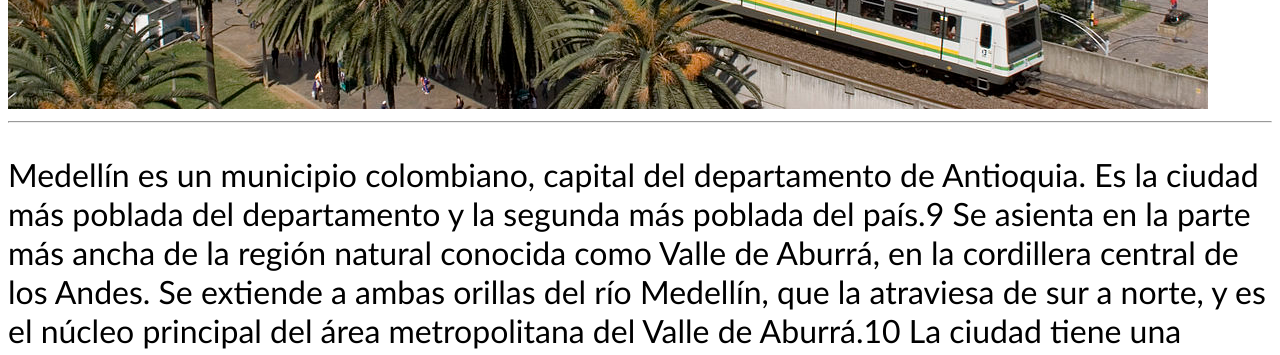
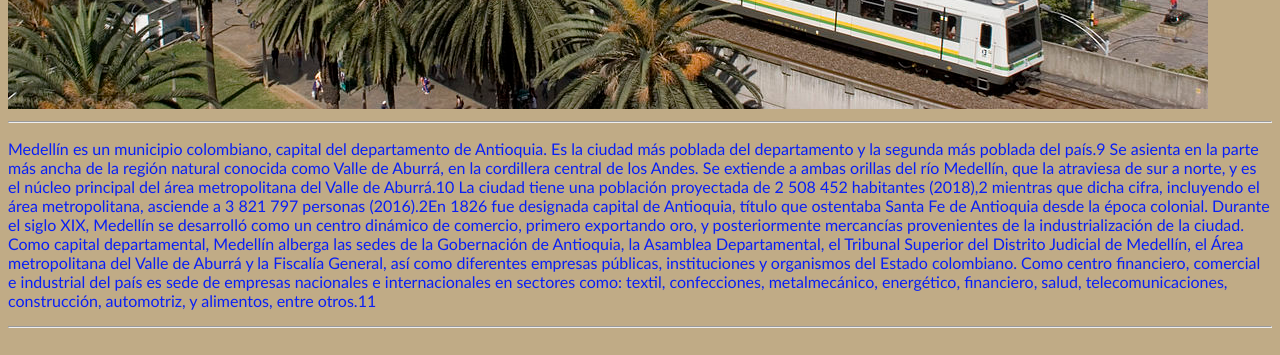
Before and after one commit to JOALAGUDELO/claseCSS, a plain HTML site: page index.html in a window 1280 px wide. Shown: the part 860-1215 px from the top of the page. Drawn offline with Linux system fonts and the light colour scheme.

Commit message:
Actualización css

```diff
--- a/estilos.css
+++ b/estilos.css
@@ -8,10 +8,15 @@ h3 {
 
 .videoyaudio {
     font-family: "consolas";
+    font-weight: "bold";
 }
 
 .infomedellin {
     font-family: "Trebuchet MS";
-    font-size: 2em;
-    font-weight: 200;
+    font-size: 1em;
+    color: #091FF6   ;
 }
+
+body {
+    background: rgb(192, 171, 134);
+}
```
